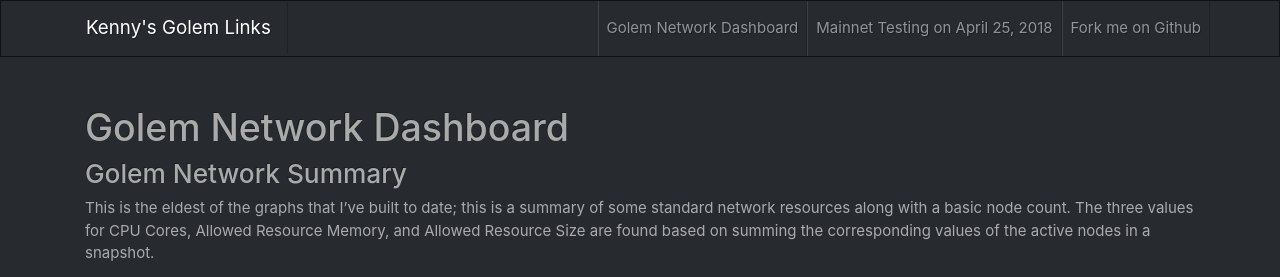
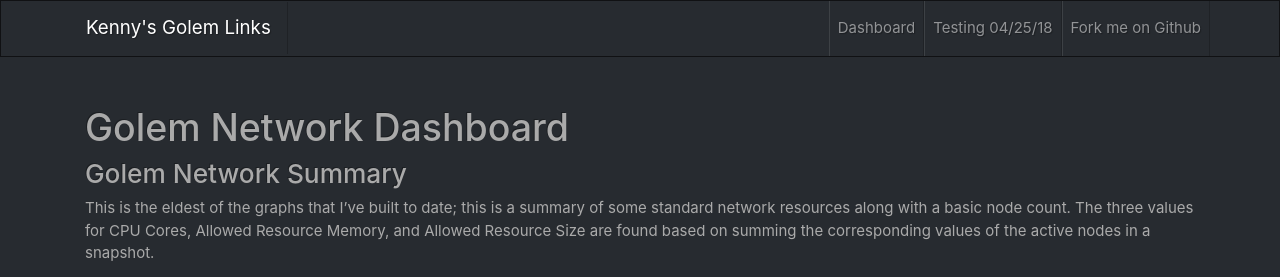
Before and after one commit to kascheri12/kascheri12.github.io, a Jekyll site: the page built from pages/Golem-Network-Dashboard.md, in a window 1280 px wide and 900 px high, cut to the strip 0-277 px from the top of the window. Built offline with Jekyll 4.4.1, drawn with Linux system fonts in a browser that asks for light colours; our own code applies the rules of GitHub Pages for plain Markdown files.

Commit message:
Add titles to pages.

```diff
--- a/pages/mainnet-testing-20180425.md
+++ b/pages/mainnet-testing-20180425.md
@@ -1,3 +1,7 @@
+---
+title: Testing 04/25/18
+---
+
 # Mainnet Testing on April 25, 2018
 
 ## Requestor Testing Nodes
```
Also changed, not shown: pages/Golem-Network-Dashboard.md (+4 -0 lines).
